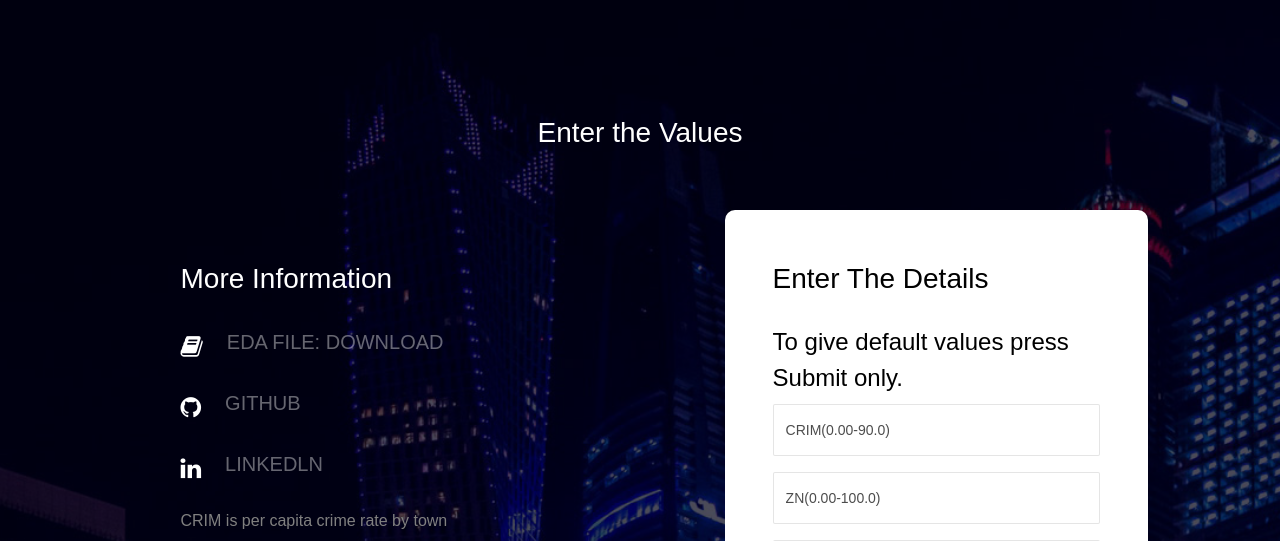
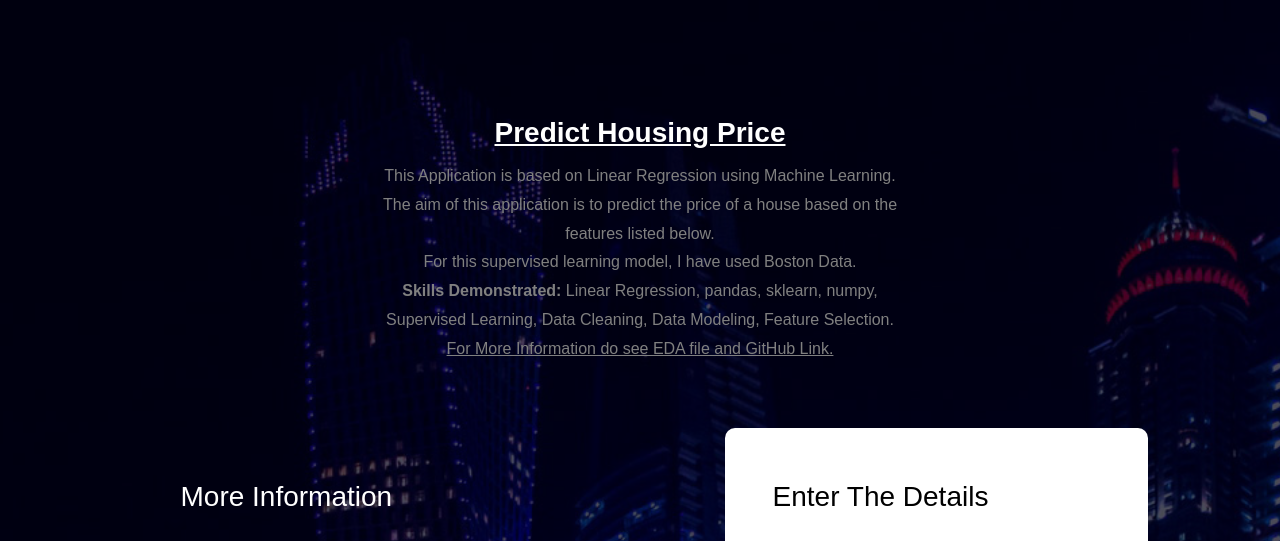
Before and after one commit to Th-analytics/Boston_data_prediction_app, a Flask app: page / in a window 1280 px wide. Shown: the top 541 px of the page. Run offline with Flask 2, Linux system fonts and the light colour scheme; some libraries are stand-ins or nearby versions.

Commit message:
Adding info in webpage

```diff
--- a/templates/index.html
+++ b/templates/index.html
@@ -16,8 +16,11 @@
 		<div class="container">
 			<div class="row justify-content-center">
 				<div class="col-md-6 text-center mb-5">
-					<h2 class="heading-section">Enter the Values</h2>
-
+					<h2 class="heading-section"><b><u>Predict Housing Price</b></u></h2>
+					<p>This Application is based on Linear Regression using Machine Learning.<br>The aim of this application is to predict the
+					price of a house based on the features listed below.<br>For this supervised learning model, I have used Boston Data.
+					<br><b>Skills Demonstrated:</b> Linear Regression, pandas, sklearn, numpy, Supervised Learning, Data Cleaning, Data Modeling, Feature Selection.
+						<br><u>For More Information do see EDA file and GitHub Link.</u></p>
 				</div>
 			</div>
 			<div class="row justify-content-center">
@@ -33,7 +36,7 @@
 				        		</div>
 				        		<div class="text pl-4">
 
-									<a download href="https://drive.google.com/file/d/1Sv68o7-bHMVqLaAWCrOmQUHDs4pSvm1j/view?usp=sharing" ><p><span>EDA File: Download</span></p></a>
+									<a download href="https://drive.google.com/file/d/1Sv68o7-bHMVqLaAWCrOmQUHDs4pSvm1j/view?usp=sharing" target="_blank"><p><span>EDA File: Download</span></p></a>
 					          </div>
 				          </div>
 				        	<div class="dbox w-100 d-flex align-items-start">
@@ -41,7 +44,7 @@
 				        			<span class="fa fa-github"></span>
 				        		</div>
 				        		<div class="text pl-4">
-					            <p><a href="https://github.com/Th-analytics" target="_blank"><span>Github</span></a></p>
+					            <p><a href="https://github.com/Th-analytics/Boston_data_prediction_app" target="_blank"><span>Github</span></a></p>
 					          </div>
 				          </div>
 				        	<div class="dbox w-100 d-flex align-items-start">
--- a/templates/result.html
+++ b/templates/result.html
@@ -40,7 +40,7 @@
 				        			<span class="fa fa-github"></span>
 				        		</div>
 				        		<div class="text pl-4">
-					            <p><a href="https://github.com/Th-analytics" target="_blank"><span>Github</span></a></p>
+					            <p><a href="https://github.com/Th-analytics/Boston_data_prediction_app" target="_blank"><span>Github</span></a></p>
 					          </div>
 				          </div>
 				        	<div class="dbox w-100 d-flex align-items-start">
```
